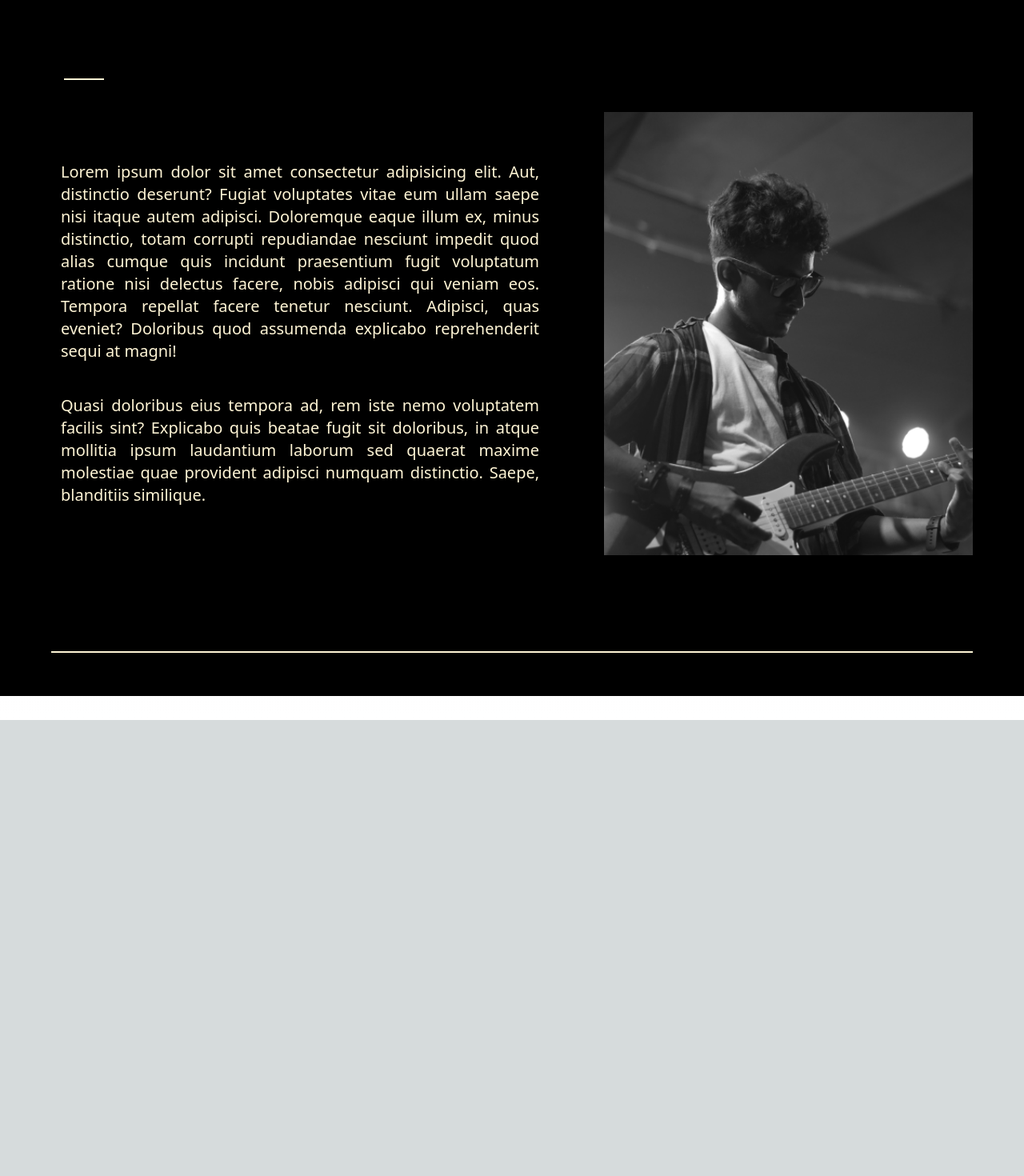
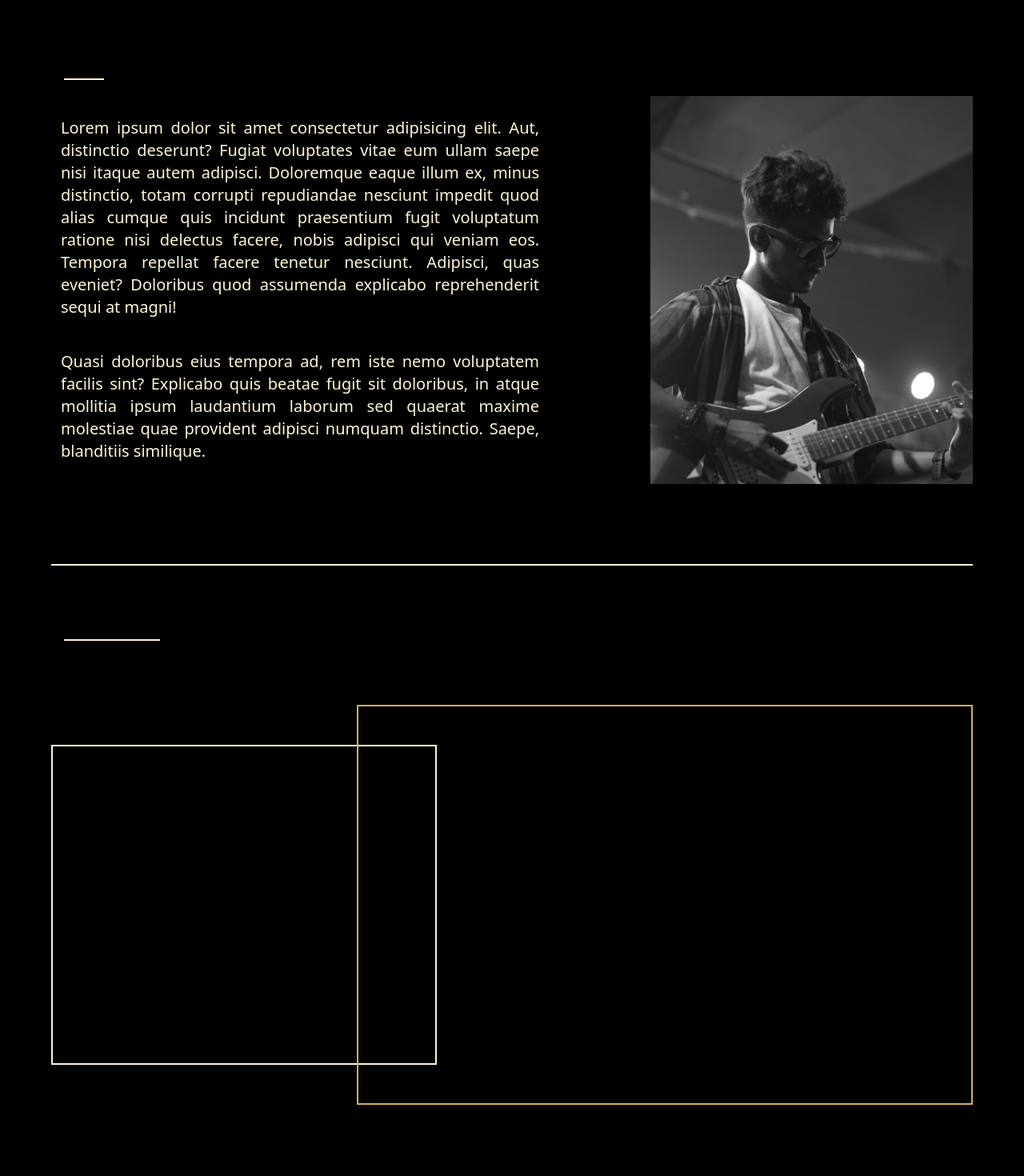
Before and after one commit to Hindol19/pocket-orchestra, a Next.js app: page /home in a window 1280 px wide. Shown: the part 1820-3290 px from the top of the page at 80% size. Before the commit the page ends 2720 px from the top, so only its background shows below. Built offline with nearby package versions, Linux system fonts and the light colour scheme.

Commit message:
Contact frame done

```diff
--- a/src/components/About.jsx
+++ b/src/components/About.jsx
@@ -8,7 +8,7 @@ const About = () => {
         <h2 className="text-4xl  mt-10">About</h2>
         <div className="mt-3 w-[50px] border-b-2 border-light"></div>
       </div>
-      <div className="flex flex-row justify-between my-[40px]">
+      <div className="flex flex-row justify-between my-[20px]">
         <div className="w-[54%] text-light text-justify px-3 text-xl flex flex-col justify-center">
           <p>
             Lorem ipsum dolor sit amet consectetur adipisicing elit. Aut,
@@ -27,7 +27,7 @@ const About = () => {
             adipisci numquam distinctio. Saepe, blanditiis similique.
           </p>
         </div>
-        <div className="w-[40%] flex justify-center">
+        <div className="w-[35%] flex justify-center">
           <Image src={Me} className="w-full" />
         </div>
       </div>
--- /dev/null
+++ b/src/components/Contact.jsx
@@ -0,0 +1,20 @@
+import React from "react";
+
+const Contact = () => {
+  return (
+    <div className="w-full flex flex-col">
+      <div className="mx-4">
+        <h2 className="text-4xl  mt-10">Let's work together</h2>
+        <div className="mt-3 w-[120px] border-b-2 border-light"></div>
+      </div>
+      <div className="flex flex-row items-center justify-center my-[80px]">
+        <div className="w-[500px] h-[400px] border-2 border-light mr-[-100px]">
+          Contact
+        </div>
+        <div className="w-[800px] h-[500px] border-2 border-alt1">Fiverr</div>
+      </div>
+    </div>
+  );
+};
+
+export default Contact;
--- a/src/components/Footer.jsx
+++ b/src/components/Footer.jsx
@@ -3,7 +3,7 @@ import React from "react";
 const Footer = () => {
   return (
     <div className="my-[30px] flex flex-row justify-between mx-3">
-      <div>2024 &copy All rights reserved</div>
+      <div>2024 &copy; All rights reserved</div>
       <div className="absolute left-[50%] w-[200px] text-center translate-x-[-100px]">
         Hindol Banerjee
       </div>
--- a/src/pages/home.js
+++ b/src/pages/home.js
@@ -4,6 +4,7 @@ import LatestRelease from "@/components/LatestRelease";
 import About from "@/components/About";
 import React from "react";
 import Discography from "@/components/Discography";
+import Contact from "@/components/Contact";
 
 const home = () => {
   return (
@@ -12,6 +13,7 @@ const home = () => {
       <LatestRelease />
       <Discography />
       <About />
+      <Contact />
       <Footer />
     </div>
   );
```
